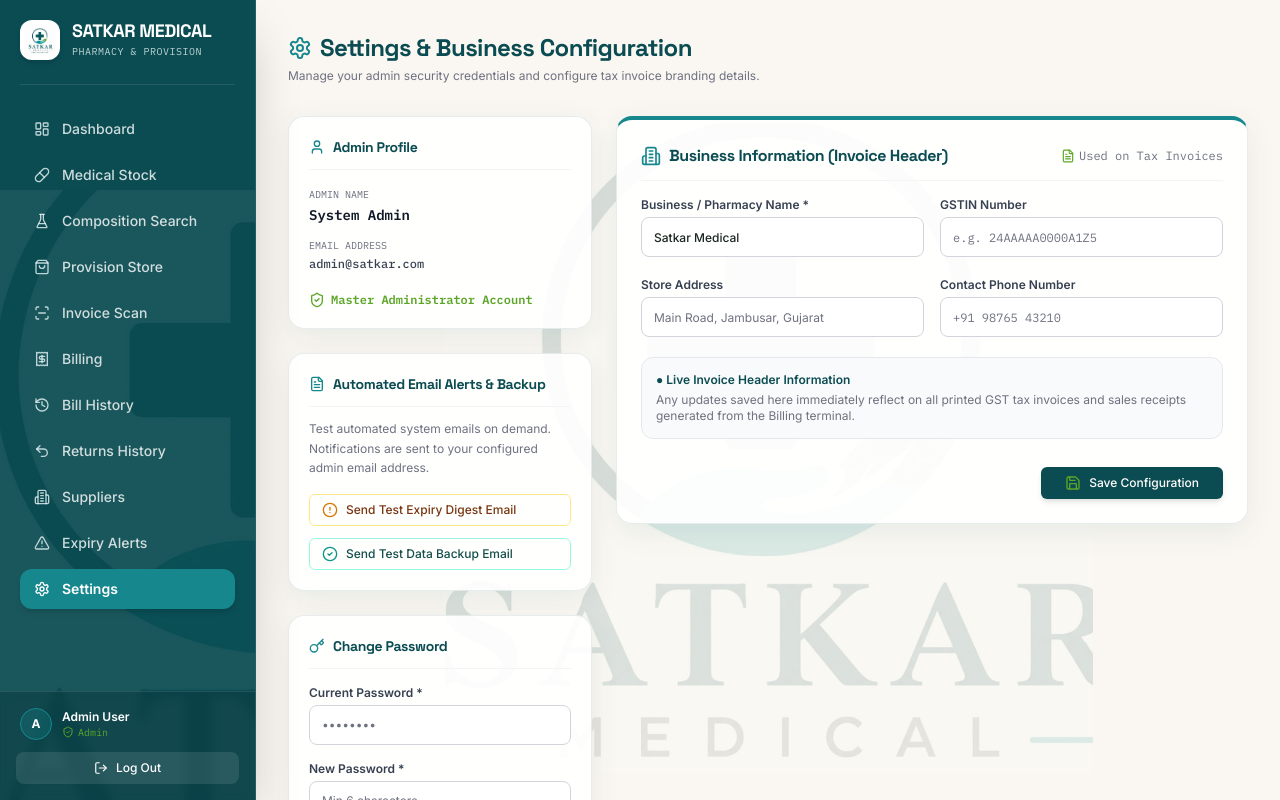
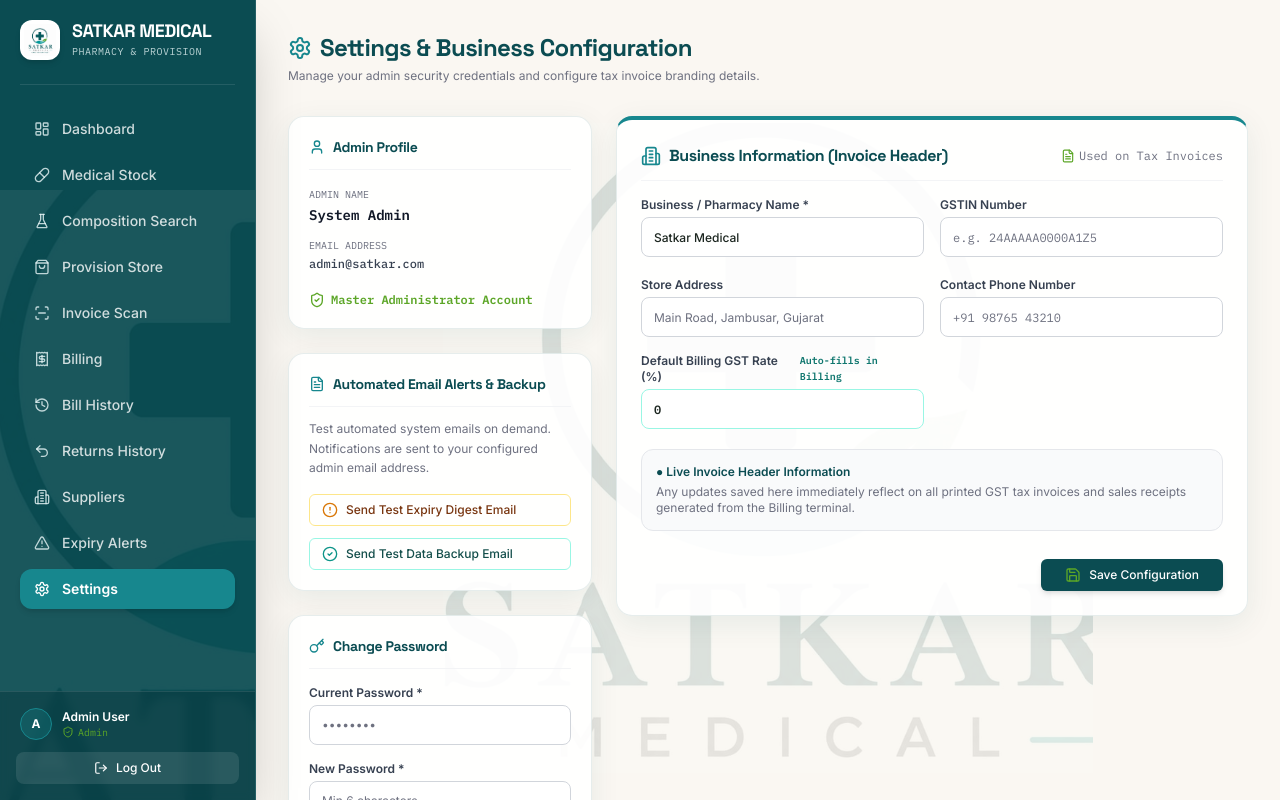
Before and after one commit to Sujanmultani/satkar-medical-pms, a React (Vite) app in the folder client/: page /settings in a window 1280 px wide. Shown: the top 800 px of the page. Built offline with nearby package versions, Linux system fonts and the light colour scheme; no server answers; sample sign-in values are in the browser's storage.

Commit message:
feat: add Default Billing GST Rate (%) in Settings and auto-fill in Sales Billing terminal

```diff
--- a/client/src/pages/Billing.jsx
+++ b/client/src/pages/Billing.jsx
@@ -31,6 +31,7 @@ export function Billing() {
   const [customerPhone, setCustomerPhone] = useState('');
   const [billDate, setBillDate] = useState(() => new Date().toISOString().split('T')[0]);
   const [paymentMode, setPaymentMode] = useState('Cash');
+  const [defaultGstRate, setDefaultGstRate] = useState(0);
 
   // Item Search & Picker state
   const [searchQuery, setSearchQuery] = useState('');
@@ -47,6 +48,21 @@ export function Billing() {
   const [errorMessage, setErrorMessage] = useState('');
   const [createdBill, setCreatedBill] = useState(null);
   const [isPrintOpen, setIsPrintOpen] = useState(false);
+
+  // Load Admin Configured Default GST Rate on mount
+  useEffect(() => {
+    async function fetchStoreSettings() {
+      try {
+        const res = await getSettings();
+        if (res?.data?.defaultGstPercent !== undefined) {
+          setDefaultGstRate(Number(res.data.defaultGstPercent) || 0);
+        }
+      } catch (err) {
+        console.error('Failed to fetch default GST rate:', err);
+      }
+    }
+    fetchStoreSettings();
+  }, []);
 
   // Search Items as user types
   const handleItemSearch = useCallback(async (query) => {
@@ -104,6 +120,10 @@ export function Billing() {
       updated[existingIndex].qty = newQty;
       setLineItems(updated);
     } else {
+      const initialGst = batch.gstPercent !== undefined && batch.gstPercent > 0
+        ? batch.gstPercent
+        : defaultGstRate;
+
       setLineItems([
         ...lineItems,
         {
@@ -111,7 +131,7 @@ export function Billing() {
           batch,
           qty: 1,
           rate: batch.mrp || 0,
-          gst: 0,
+          gst: initialGst || 0,
         },
       ]);
     }
--- a/client/src/pages/Settings.jsx
+++ b/client/src/pages/Settings.jsx
@@ -27,6 +27,7 @@ export function Settings() {
   const [gstin, setGstin] = useState('');
   const [address, setAddress] = useState('');
   const [phone, setPhone] = useState('');
+  const [defaultGstPercent, setDefaultGstPercent] = useState('0');
 
   const [loadingSettings, setLoadingSettings] = useState(true);
   const [savingSettings, setSavingSettings] = useState(false);
@@ -53,6 +54,7 @@ export function Settings() {
           setGstin(res.data.gstin || '');
           setAddress(res.data.address || '');
           setPhone(res.data.phone || '');
+          setDefaultGstPercent(res.data.defaultGstPercent !== undefined ? String(res.data.defaultGstPercent) : '0');
         }
       } catch (err) {
         console.error('Failed to load business settings:', err);
@@ -76,14 +78,16 @@ export function Settings() {
         gstin,
         address,
         phone,
+        defaultGstPercent: Number(defaultGstPercent) || 0,
       });
       if (res.data) {
         setBusinessName(res.data.businessName);
         setGstin(res.data.gstin);
         setAddress(res.data.address);
         setPhone(res.data.phone);
+        setDefaultGstPercent(res.data.defaultGstPercent !== undefined ? String(res.data.defaultGstPercent) : '0');
       }
-      setSettingsSuccess('Business information updated successfully! Printed invoices will reflect these details.');
+      setSettingsSuccess('Business & Default GST configuration updated successfully!');
     } catch (err) {
       console.error('Failed to update settings:', err);
       setSettingsError(err.response?.data?.error?.message || 'Failed to update business settings.');
@@ -384,6 +388,23 @@ export function Settings() {
                         className="text-xs font-mono"
                       />
                     </div>
+
+                    <div>
+                      <label className="block text-xs font-semibold text-gray-700 mb-1 flex items-center justify-between">
+                        <span>Default Billing GST Rate (%)</span>
+                        <span className="text-[10px] text-teal-700 font-mono font-bold">Auto-fills in Billing</span>
+                      </label>
+                      <Input
+                        type="number"
+                        min="0"
+                        max="100"
+                        step="0.1"
+                        placeholder="0 (or 12, 18)"
+                        value={defaultGstPercent}
+                        onChange={(e) => setDefaultGstPercent(e.target.value)}
+                        className="text-xs font-mono font-bold border-teal-200 focus:border-teal-500"
+                      />
+                    </div>
                   </div>
 
                   <div className="p-3.5 rounded-xl bg-gray-50 border border-gray-200 text-xs text-muted space-y-1">
```
Also changed, not shown: 2 other files (tests, documents, lock files or other folders).
